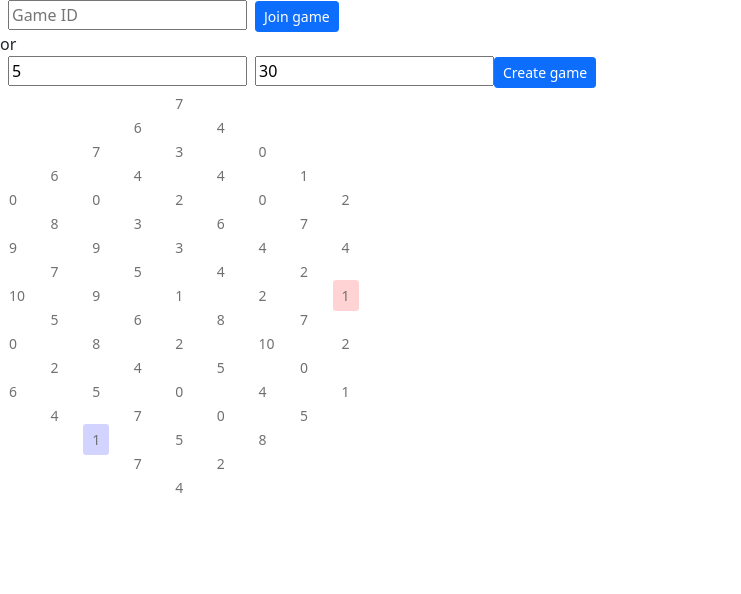
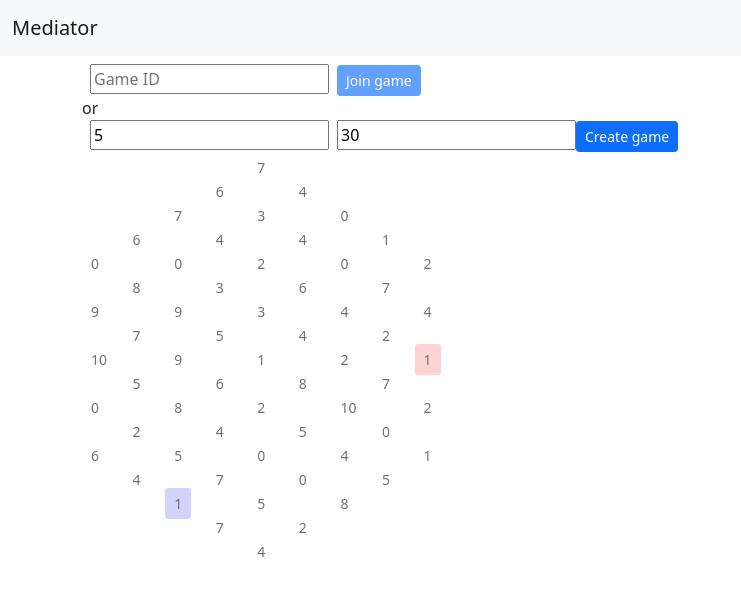
Before and after one commit to speezepearson/mediator, a React (Vite) app: page / in a window 1280 px wide. Shown: the top 594 px of the page, without its empty margins (0-741 px from the left). Built offline with nearby package versions, Linux system fonts and the light colour scheme; no server answers.

Commit message:
refactor, feat: add react-router

```diff
--- a/package.json
+++ b/package.json
@@ -13,7 +13,8 @@
     "convex": "^1.3.1",
     "immutable": "^5.0.0-beta.4",
     "react": "^18.2.0",
-    "react-dom": "^18.2.0"
+    "react-dom": "^18.2.0",
+    "react-router-dom": "^6.11.1"
   },
   "devDependencies": {
     "@types/react": "^18.2.15",
--- a/src/App.tsx
+++ b/src/App.tsx
@@ -15,11 +15,17 @@ import {
 import { useMemo, useState } from "react";
 import { Game, Player } from "../convex/schema";
 import { Set } from "immutable";
+import { useNavigate } from "react-router-dom";
 
-function GameSelector(props: {
-  onCreate: (params: typeof api.games.create._args) => Promise<void>;
-  onJoin: (id: Id<"games">) => void;
-}) {
+export function WelcomePage() {
+  return <>Hi!</>;
+}
+
+export function GameSelectionPage() {
+  const navigate = useNavigate();
+
+  const create = useMutation(api.games.create);
+
   const [gameIdF, setGameIdF] = useState("");
   const [sizeF, setSizeF] = useState("5");
   const [startingResourcesF, setStartingResourcesF] = useState("30");
@@ -67,13 +73,14 @@ function GameSelector(props: {
         value={gameIdF}
         onKeyDown={(e) => {
           if (e.key === "Enter") {
-            props.onJoin(gameIdF as Id<"games">);
+            navigate(`/g/${gameIdF}`);
           }
         }}
       />
       <button
         className="btn btn-sm btn-primary ms-2"
-        onClick={() => props.onJoin(gameIdF as Id<"games">)}
+        disabled={gameIdF === ""}
+        onClick={() => navigate(`/g/${gameIdF}`)}
       >
         Join game
       </button>
@@ -95,16 +102,17 @@ function GameSelector(props: {
         />
         <button
           className="btn btn-sm btn-primary"
-          onClick={() => {
+          onClick={async () => {
             if (board.type === "err") return;
-            props.onCreate({
-              game: board.val.sample,
-            });
+            const gid = await create({ game: board.val.sample });
+            navigate(`/g/${gid}`);
           }}
         >
           Create game
         </button>
-        {board.type === "err" ? <div className="text-danger">{board.msg}</div> : (
+        {board.type === "err" ? (
+          <div className="text-danger">{board.msg}</div>
+        ) : (
           <>
             <RenderBoard game={board.val.sample} player="red" onMove={null} />
           </>
@@ -114,24 +122,28 @@ function GameSelector(props: {
   );
 }
 
-function PlayerSelector(props: { onSet: (player: Player) => void }) {
+export type PlayerSelectionPageProps = {
+  gameId: Id<"games">;
+};
+export function PlayerSelectionPage(props: PlayerSelectionPageProps) {
+  const navigate = useNavigate();
   return (
     <div>
       You are:
       <button
-        onClick={() => props.onSet("red")}
+        onClick={() => navigate(`/g/${props.gameId}/red`)}
         className="btn btn-sm btn-primary ms-2"
       >
         Red
       </button>
       <button
-        onClick={() => props.onSet("blue")}
+        onClick={() => navigate(`/g/${props.gameId}/blue`)}
         className="btn btn-sm btn-primary ms-2"
       >
         Blue
       </button>
       <button
-        onClick={() => props.onSet("mediator")}
+        onClick={() => navigate(`/g/${props.gameId}/mediator`)}
         className="btn btn-sm btn-primary ms-2"
       >
         Mediator
@@ -222,34 +234,20 @@ function RenderBoard(props: {
   );
 }
 
-function App(props: {
-  urlGameId: null | Id<"games">;
-  urlPlayer: null | Player;
-}) {
-  const createGame = useMutation(api.games.create);
-  const [gameId, setGameId] = useState<null | Id<"games">>(props.urlGameId);
-  const [player, setPlayer] = useState<null | Player>(props.urlPlayer);
+export type GamePageProps = {
+  gameId: Id<"games">;
+  player: Player;
+};
+export function GamePage({ gameId, player }: GamePageProps) {
   const game = useQuery(
     api.games.get,
-    gameId === null
+    gameId === undefined
       ? "skip"
       : {
           id: gameId,
         },
   );
   const moveMut = useMutation(api.games.move);
-
-  if (gameId === null) {
-    return (
-      <GameSelector
-        onCreate={async (params) => setGameId(await createGame(params))}
-        onJoin={setGameId}
-      />
-    );
-  }
-  if (player === null) {
-    return <PlayerSelector onSet={setPlayer} />;
-  }
 
   if (game === undefined) {
     return <div>Loading...</div>;
@@ -310,4 +308,4 @@ function App(props: {
   );
 }
 
-export default App;
+export function Root() {}
--- a/src/main.tsx
+++ b/src/main.tsx
@@ -1,24 +1,17 @@
 import React from "react";
 import ReactDOM from "react-dom/client";
-import App from "./App.tsx";
 import { ConvexProvider, ConvexReactClient } from "convex/react";
 
 import "./assets/bootstrap.min.css";
-import { Id } from "../convex/_generated/dataModel";
-import { Player } from "../convex/schema.ts";
+import { RouterProvider, createHashRouter } from "react-router-dom";
+import { routes } from "./routes.tsx";
 
 const convex = new ConvexReactClient(import.meta.env.VITE_CONVEX_URL as string);
-const gameId: null | Id<"games"> = new URLSearchParams(
-  window.location.search,
-).get("gameId") as null | Id<"games">;
-const player: null | Player = new URLSearchParams(window.location.search).get(
-  "player",
-) as null | Player;
 
 ReactDOM.createRoot(document.getElementById("root")!).render(
   <React.StrictMode>
     <ConvexProvider client={convex}>
-      <App urlGameId={gameId} urlPlayer={player} />
+      <RouterProvider router={createHashRouter(routes)} />
     </ConvexProvider>
   </React.StrictMode>,
 );
--- /dev/null
+++ b/src/routes.tsx
@@ -0,0 +1,92 @@
+import {
+  Outlet,
+  RouteObject,
+  useLoaderData,
+  useLocation,
+  useNavigate,
+} from "react-router-dom";
+import { useEffect } from "react";
+import {
+  GamePage,
+  GamePageProps,
+  GameSelectionPage,
+  PlayerSelectionPage,
+  PlayerSelectionPageProps,
+  WelcomePage,
+} from "./App";
+
+export const makeWelcomeRoute = () => "/welcome";
+
+export const makeGameRoute = (x: { joinKey: string }) => `/g/${x.joinKey}`;
+
+export function useNavigateToParty(): (x: { joinKey: string }) => void {
+  const navigate = useNavigate();
+  return (args) => {
+    navigate(makeGameRoute(args));
+  };
+}
+
+function Err() {
+  const location = useLocation();
+  const navigate = useNavigate();
+  const isWeirdClerkRedirect = location.pathname.match(/^__clerk/);
+  useEffect(() => {
+    if (isWeirdClerkRedirect) {
+      navigate("/");
+    }
+  });
+  if (isWeirdClerkRedirect) {
+    return <div>redirecting...</div>;
+  }
+  return <div>oh no, something terrible has happened; try refreshing</div>;
+}
+
+function Root() {
+  return (
+    <div>
+      <nav className="navbar navbar-light bg-light mb-2">
+        <div className="container-fluid">
+          <a className="navbar-brand" href="#">
+            Mediator
+          </a>
+          <div className="me-auto" />
+          {/* right-aligned stuff */}
+        </div>
+      </nav>
+      <div className="container">
+        <Outlet />
+      </div>
+    </div>
+  );
+}
+
+export const routes: RouteObject[] = [
+  {
+    path: "/",
+    element: <Root />,
+    errorElement: <Err />,
+    children: [
+      {
+        path: "/",
+        element: <GameSelectionPage />,
+      },
+      {
+        path: `/welcome`,
+        element: <WelcomePage />,
+      },
+      {
+        path: `/g/:gameId`,
+        loader: async ({ params }) =>
+          ({ gameId: params.gameId }) as PlayerSelectionPageProps,
+        Component: () =>
+          PlayerSelectionPage(useLoaderData() as PlayerSelectionPageProps),
+      },
+      {
+        path: `/g/:gameId/:player`,
+        loader: async ({ params }) =>
+          ({ gameId: params.gameId, player: params.player }) as GamePageProps,
+        Component: () => GamePage(useLoaderData() as GamePageProps),
+      },
+    ],
+  },
+];
```
Also changed, not shown: 1 other file (tests, documents, lock files or other folders).
